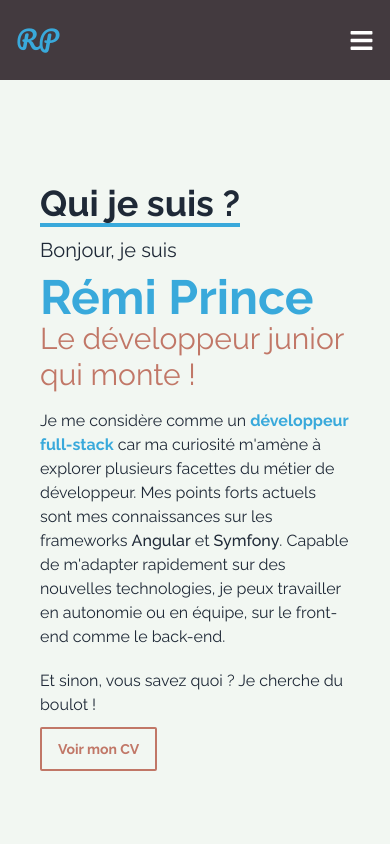
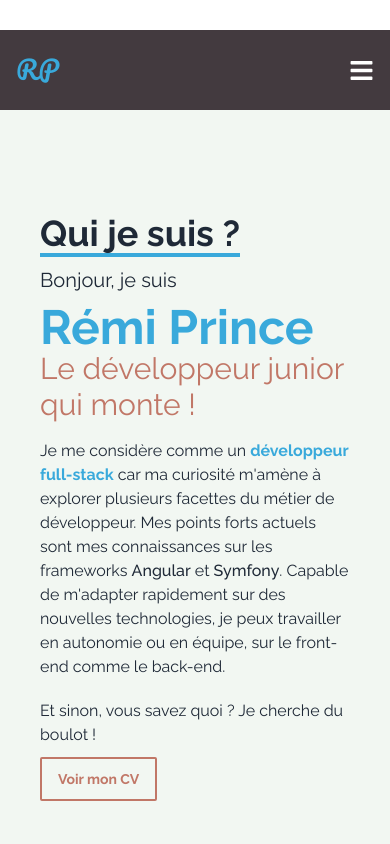
Before and after one commit to rpdev63/folio, a React (Create React App) app: page / in a window 390 px wide. Shown: the top 844 px of the page. Built offline with nearby package versions, Linux system fonts and the light colour scheme.

Commit message:
Update index.css

```diff
--- a/src/index.css
+++ b/src/index.css
@@ -86,4 +86,10 @@
     input {
         outline-color: pink !important;
     }
+    /*Réglages rapide*/
+    @media all and (max-width:800px) {
+        .home{
+            margin-top : 30px;
+        }
+    }
 }
```
